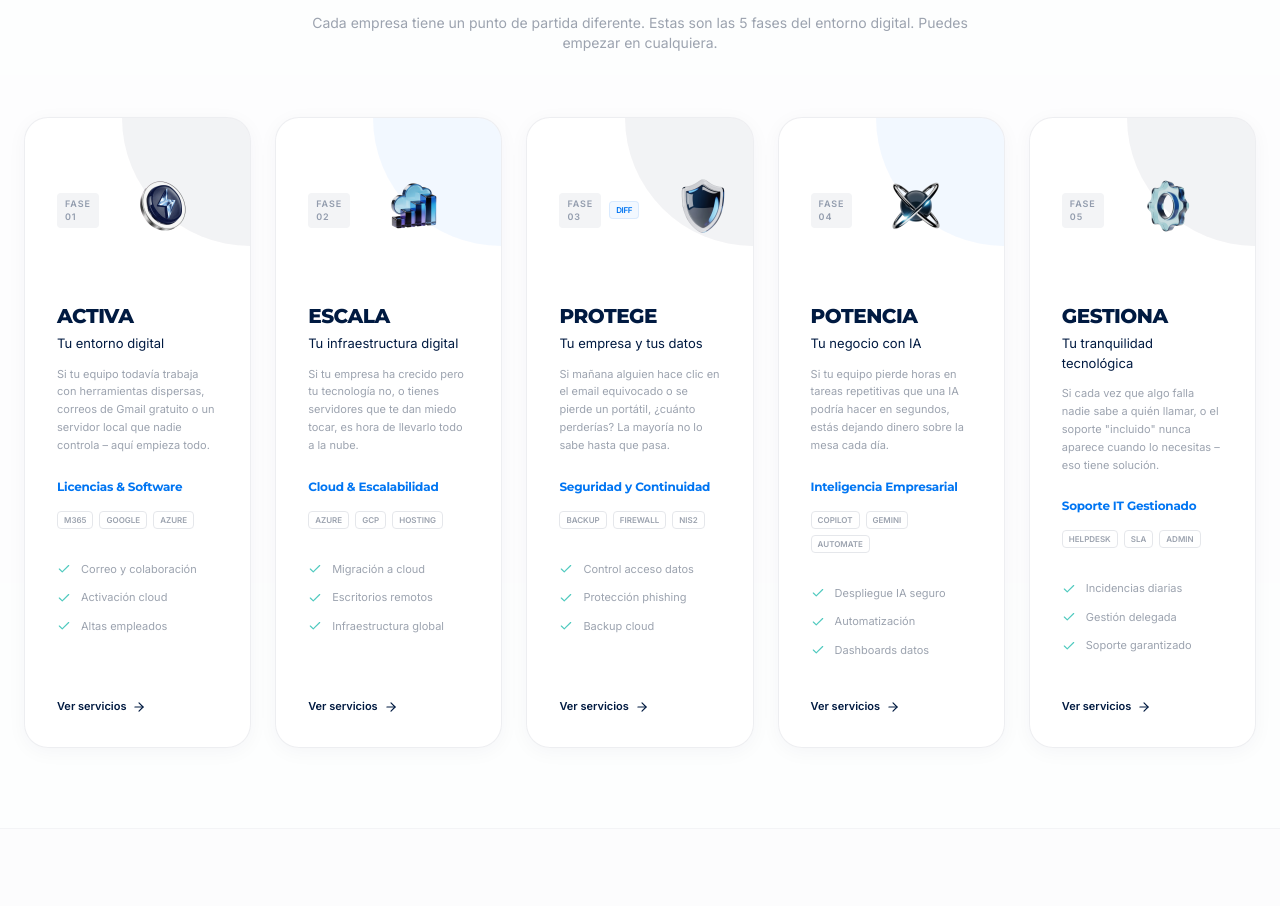
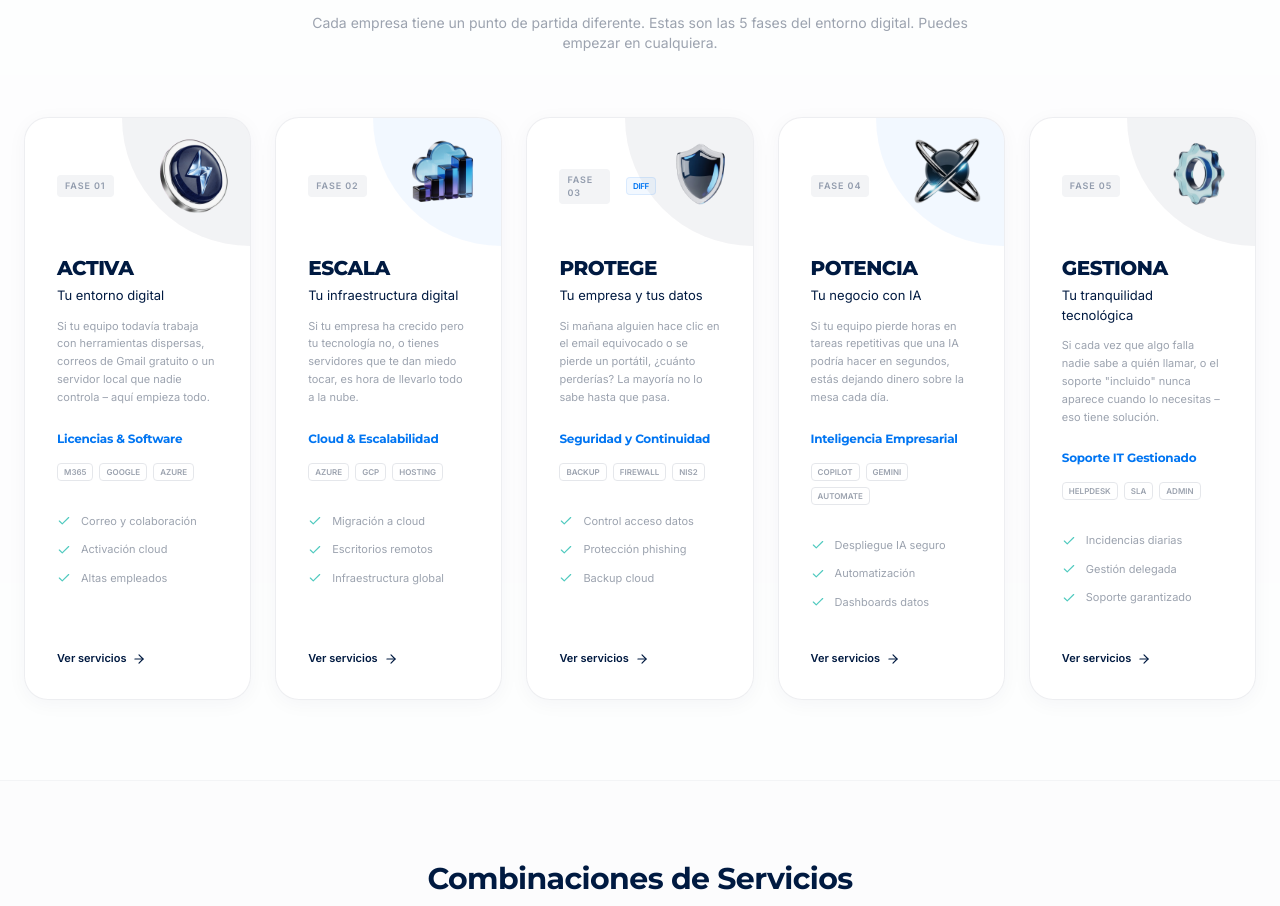
Before and after one commit to victortorresa94-del/beservices, a plain HTML site: page catalogo.html in a window 1280 px wide. Shown: the part 942-1848 px from the top of the page. Drawn offline with nearby package versions, Linux system fonts and the light colour scheme.

Commit message:
Updated journey icons with 'grandes' versions and optimized corner positioning

```diff
--- a/catalogo.html
+++ b/catalogo.html
@@ -281,8 +281,8 @@
           <div class="absolute top-0 right-0 w-32 h-32 bg-corporateNavy/5 rounded-bl-full -z-10 group-hover:scale-150 transition-transform"></div>
           <div class="flex justify-between items-center mb-8">
             <span class="text-[9px] font-bold tracking-widest text-corporateNavy/40 uppercase bg-gray-100 px-2 py-1 rounded">Fase 01</span>
-            <div class="w-32 h-32 flex-shrink-0 -mt-2">
-              <img src="assets/ICONOS/ACTIVA.png" alt="Activa" class="w-full h-full object-contain" />
+            <div class="w-24 h-24 -mt-6 -mr-6">
+              <img src="assets/ICONOS/grandes/1.png" alt="Activa" class="w-full h-full object-contain" />
             </div>
           </div>
           <div class="mb-8">
@@ -314,8 +314,8 @@
           <div class="absolute top-0 right-0 w-32 h-32 bg-brandBlue/5 rounded-bl-full -z-10 group-hover:scale-150 transition-transform"></div>
           <div class="flex justify-between items-center mb-8">
             <span class="text-[9px] font-bold tracking-widest text-corporateNavy/40 uppercase bg-gray-100 px-2 py-1 rounded">Fase 02</span>
-            <div class="w-32 h-32 flex-shrink-0 -mt-2">
-              <img src="assets/ICONOS/ESCALA.png" alt="Escala" class="w-full h-full object-contain" />
+            <div class="w-24 h-24 -mt-6 -mr-6">
+              <img src="assets/ICONOS/grandes/2.png" alt="Escala" class="w-full h-full object-contain" />
             </div>
           </div>
           <div class="mb-8">
@@ -348,10 +348,10 @@
           <div class="flex justify-between items-center mb-8">
             <div class="flex gap-2 items-center">
               <span class="text-[9px] font-bold tracking-widest text-corporateNavy/40 uppercase bg-gray-100 px-2 py-1 rounded">Fase 03</span>
-              <span class="text-[8px] font-bold text-brandBlue uppercase tracking-tighter border border-brandBlue/10 bg-brandBlue/5 px-1.5 py-0.5 rounded">Diff</span>
+              <span class="text-[8px] font-bold text-brandBlue uppercase tracking-tighter border border-brandBlue/10 bg-brandBlue/5 px-1.5 py-0.5 rounded ml-2">Diff</span>
             </div>
-            <div class="w-32 h-32 flex-shrink-0 -mt-2">
-              <img src="assets/ICONOS/PROTEGE.png" alt="Protege" class="w-full h-full object-contain" />
+            <div class="w-24 h-24 -mt-6 -mr-6">
+              <img src="assets/ICONOS/grandes/3.png" alt="Protege" class="w-full h-full object-contain" />
             </div>
           </div>
           <div class="mb-8">
@@ -383,8 +383,8 @@
           <div class="absolute top-0 right-0 w-32 h-32 bg-brandBlue/5 rounded-bl-full -z-10 group-hover:scale-150 transition-transform"></div>
           <div class="flex justify-between items-center mb-8">
             <span class="text-[9px] font-bold tracking-widest text-corporateNavy/40 uppercase bg-gray-100 px-2 py-1 rounded">Fase 04</span>
-            <div class="w-32 h-32 flex-shrink-0 -mt-2">
-              <img src="assets/ICONOS/POTENCIA.png" alt="Potencia" class="w-full h-full object-contain" />
+            <div class="w-24 h-24 -mt-6 -mr-6">
+              <img src="assets/ICONOS/grandes/4.png" alt="Potencia" class="w-full h-full object-contain" />
             </div>
           </div>
           <div class="mb-8">
@@ -416,8 +416,8 @@
           <div class="absolute top-0 right-0 w-32 h-32 bg-corporateNavy/5 rounded-bl-full -z-10 group-hover:scale-150 transition-transform"></div>
           <div class="flex justify-between items-center mb-8">
             <span class="text-[9px] font-bold tracking-widest text-corporateNavy/40 uppercase bg-gray-100 px-2 py-1 rounded">Fase 05</span>
-            <div class="w-32 h-32 flex-shrink-0 -mt-2">
-              <img src="assets/ICONOS/GESTIONA.png" alt="Gestiona" class="w-full h-full object-contain" />
+            <div class="w-24 h-24 -mt-6 -mr-6">
+              <img src="assets/ICONOS/grandes/5.png" alt="Gestiona" class="w-full h-full object-contain" />
             </div>
           </div>
           <div class="mb-8">
```
Also changed, not shown: assets/ICONOS/grandes/1.png (added), assets/ICONOS/grandes/2.png (added), assets/ICONOS/grandes/3.png (added), assets/ICONOS/grandes/4.png (added), assets/ICONOS/grandes/5.png (added).
